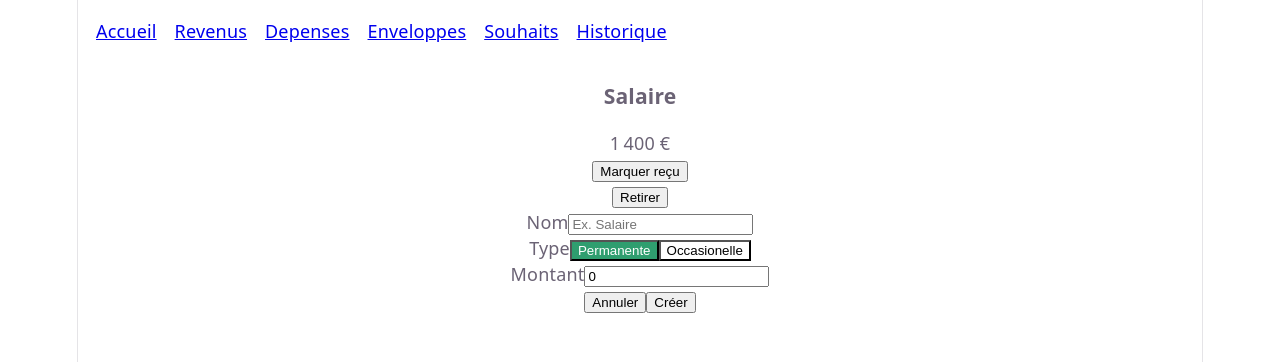
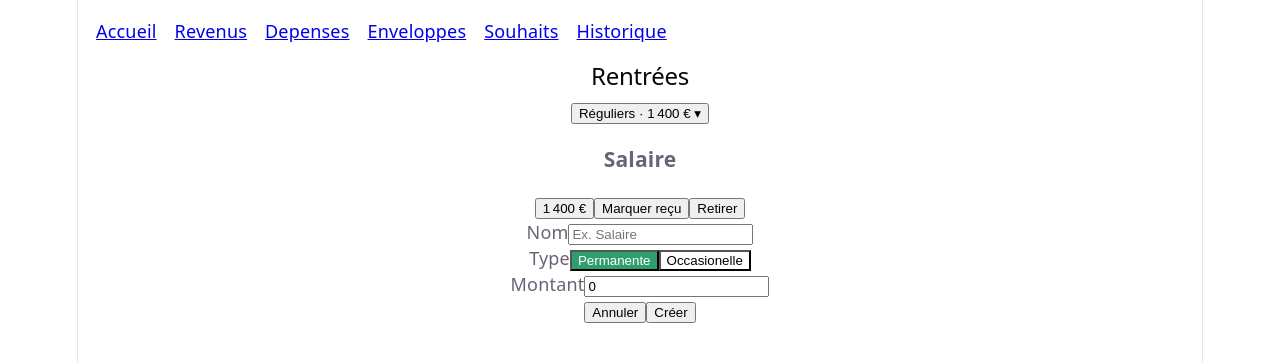
Before and after one commit to ShumiFr/Poyo, a React (Vite) app: page /revenus in a window 1280 px wide. Shown: the top 362 px of the page. Built offline with nearby package versions, Linux system fonts and the light colour scheme.

Commit message:
V1 complète: sections R1/D1, édition R3/D3, total à venir D8, suppression D9, légende A2, mois M2

```diff
--- a/src/components/DepenseCard.tsx
+++ b/src/components/DepenseCard.tsx
@@ -1,9 +1,16 @@
+import { useState } from 'react'
 import { useBudget } from '../store/useBudget'
+import { Modal } from './Modal'
+import FormEdition from './FormEdition'
 import format from '../lib/format'
 import type { Depense } from '../types'
 
 export default function DepenseCard({ depense }: { depense: Depense }) {
    const marquerPayer = useBudget((state) => state.marquerPayer)
+   const retirerDepense = useBudget((state) => state.retirerDepense)
+   const modifierDepense = useBudget((state) => state.modifierDepense)
+
+   const [enEdition, setEnEdition] = useState(false)
 
    return (
       <div id={depense.id} className={depense.estPayer ? "card payee" : "card"}>
@@ -11,10 +18,22 @@ export default function DepenseCard({ depense }: { depense: Depense }) {
             <h3 className="h3">{depense.nom}</h3>
             {depense.type === "regulier" ? <p>{format(depense.montant)} / mois</p> : <p>Occasionnel</p>}
          </div>
-         <h3 className="h3-depense">{format(depense.montant)}</h3>
+         <button className="h3-depense" onClick={() => setEnEdition(true)}>{format(depense.montant)}</button>
          <button onClick={() => marquerPayer(depense.id)}>
             {depense.estPayer ? "Payé ✓" : "Payer"}
          </button>
+         <button onClick={() => retirerDepense(depense.id)}>Supprimer</button>
+
+         <Modal isOpen={enEdition} onClose={() => setEnEdition(false)}>
+            <FormEdition
+               nomInitial={depense.nom}
+               montantInitial={depense.montant}
+               onEnregistrer={(nom, montant) => {
+                  modifierDepense(depense.id, nom, montant)
+                  setEnEdition(false)
+               }}
+            />
+         </Modal>
       </div>
    )
 }
--- /dev/null
+++ b/src/components/FormEdition.tsx
@@ -0,0 +1,31 @@
+import { useState } from 'react'
+
+export default function FormEdition({
+   nomInitial,
+   montantInitial,
+   onEnregistrer,
+}: {
+   nomInitial: string
+   montantInitial: number
+   onEnregistrer: (nom: string, montant: number) => void
+}) {
+   const [nom, setNom] = useState(nomInitial)
+   const [montant, setMontant] = useState(String(montantInitial))
+
+   const valeur = Number(montant.replace(',', '.'))
+   const invalide = nom.trim() === '' || valeur <= 0
+
+   return (
+      <div>
+         <label>Nom</label>
+         <input value={nom} onChange={(e) => setNom(e.target.value)} />
+
+         <label>Montant</label>
+         <input value={montant} onChange={(e) => setMontant(e.target.value)} />
+
+         <button disabled={invalide} onClick={() => onEnregistrer(nom.trim(), valeur)}>
+            Enregistrer
+         </button>
+      </div>
+   )
+}
--- a/src/lib/format.ts
+++ b/src/lib/format.ts
@@ -7,3 +7,12 @@ export default function format(number: number): string {
       maximumFractionDigits: decimales,
    }).format(number)
 }
+
+// Libellé « Août 2026 » à partir d'un index de mois (0-11) et d'une année.
+export function libelleMois(mois: number, annee: number): string {
+   const texte = new Date(annee, mois).toLocaleDateString('fr-FR', {
+      month: 'long',
+      year: 'numeric',
+   })
+   return texte.charAt(0).toUpperCase() + texte.slice(1)
+}
--- a/src/routes/depenses.tsx
+++ b/src/routes/depenses.tsx
@@ -1,27 +1,52 @@
 import { createFileRoute } from '@tanstack/react-router'
+import { useState } from 'react'
+import { Plus } from 'lucide-react'
 import DepenseCard from '../components/DepenseCard'
 import FormDepense from '../components/FormDepense'
 import { Modal } from '../components/Modal'
-import { useState } from 'react'
-import { Plus } from 'lucide-react'
 import { useBudget } from '../store/useBudget'
+import format from '../lib/format'
+import type { Depense } from '../types'
 
 export const Route = createFileRoute('/depenses')({
    component: RouteComponent,
 })
 
+function Section({ titre, liste }: { titre: string, liste: Depense[] }) {
+   const [ouvert, setOuvert] = useState(true)
+   const total = liste.reduce((somme, d) => somme + d.montant, 0)
+
+   return (
+      <div>
+         <button onClick={() => setOuvert(!ouvert)}>
+            {titre} · {format(total)} {ouvert ? '▾' : '▸'}
+         </button>
+         {ouvert && liste.map((depense) => (
+            <DepenseCard key={depense.id} depense={depense} />
+         ))}
+      </div>
+   )
+}
+
 function RouteComponent() {
    const depenses = useBudget((state) => state.depenses)
    const [isOpen, setIsOpen] = useState(false)
 
+   const regulieres = depenses.filter((d) => d.type === "regulier")
+   const ponctuelles = depenses.filter((d) => d.type === "occasionnel")
+
+   // D8 — total « à venir » : charges non payées (+ réserve courses plus tard)
+   const aVenir = depenses.filter((d) => !d.estPayer).reduce((somme, d) => somme + d.montant, 0)
+
    return (
       <div>
-      {depenses.map((depense) => (
-        <DepenseCard key={depense.id} depense={depense} />
-      ))}
+         <h2>Dépenses</h2>
+         <p>{format(aVenir)} à venir</p>
+
+         <Section titre="Régulières" liste={regulieres} />
+         {ponctuelles.length > 0 && <Section titre="Ponctuelles" liste={ponctuelles} />}
 
          <button onClick={() => setIsOpen(true)}><Plus /></button>
-
 
          <Modal isOpen={isOpen} onClose={() => setIsOpen(false)}>
             <FormDepense />
--- a/src/routes/index.tsx
+++ b/src/routes/index.tsx
@@ -1,7 +1,7 @@
 import { createFileRoute } from "@tanstack/react-router";
 import calculerDisponible from "../lib/calculs";
 import { useBudget } from "../store/useBudget";
-import format from "../lib/format";
+import format, { libelleMois } from "../lib/format";
 import { useState } from "react";
 import { Modal } from "../components/Modal";
 import PaveNumerique from "../components/PaveNumerique";
@@ -11,26 +11,60 @@ export const Route = createFileRoute('/')({
 })
 
 function DashboardComponent() {
-   const compte = useBudget((state) => (state.compte))
-   const depenses = useBudget((state) => (state.depenses))
-   const enveloppes = useBudget((state) => (state.enveloppes))
-   const voeux = useBudget((state) => (state.voeux))
-   const ajouterAuCompte = useBudget((state) => (state.ajouterAuCompte))
+   const compte = useBudget((state) => state.compte)
+   const mois = useBudget((state) => state.mois)
+   const annee = useBudget((state) => state.annee)
+   const depenses = useBudget((state) => state.depenses)
+   const enveloppes = useBudget((state) => state.enveloppes)
+   const voeux = useBudget((state) => state.voeux)
+   const ajouterAuCompte = useBudget((state) => state.ajouterAuCompte)
 
    const [open, setOpen] = useState(false)
 
    const totalDisponible = calculerDisponible(compte, depenses, enveloppes, voeux)
 
+   // A2 — montants dérivés de chaque catégorie
+   const chargesAVenir = depenses.filter((d) => !d.estPayer).reduce((s, d) => s + d.montant, 0)
+   const totalEnveloppes = enveloppes.reduce((s, e) => s + e.montant, 0)
+   const totalVoeux = voeux.reduce((s, v) => s + v.montantActuel, 0)
+
+   const chargesNonPayees = depenses.filter((d) => !d.estPayer).length
+
    return (
       <>
-         <div>Dashboard</div>
-         <p>Disponible: {format(Math.max(0, totalDisponible))}</p>
+         <h2>{libelleMois(mois, annee)}</h2>
+
+         <p>Disponible : {format(Math.max(0, totalDisponible))}</p>
          {totalDisponible < 0 && <p>Il manque {format(-totalDisponible)}</p>}
 
-         <button onClick={() => setOpen(true)}>+</button>
+         {/* A2 — légende détaillée */}
+         <ul>
+            <li>
+               <span>🟢 Disponible</span>
+               <span>{format(Math.max(0, totalDisponible))}</span>
+            </li>
+            <li>
+               <span>🔴 Charges à venir ({chargesNonPayees})</span>
+               <span>{format(chargesAVenir)}</span>
+            </li>
+            <li>
+               <span>🔵 Enveloppes ({enveloppes.length})</span>
+               <span>{format(totalEnveloppes)}</span>
+            </li>
+            <li>
+               <span>🟣 Vœux ({voeux.length})</span>
+               <span>{format(totalVoeux)}</span>
+            </li>
+         </ul>
+
+         <button onClick={() => setOpen(true)}>+ Ajouter de l'argent</button>
 
          <Modal isOpen={open} onClose={() => setOpen(false)}>
-            <PaveNumerique titre="Ajouter de l'argent" sousTitre="Entrée sur le compte" onValider={(montant) => { ajouterAuCompte(montant); setOpen(false) }} />
+            <PaveNumerique
+               titre="Ajouter de l'argent"
+               sousTitre="Entrée sur le compte"
+               onValider={(montant) => { ajouterAuCompte(montant); setOpen(false) }}
+            />
          </Modal>
       </>
    )
--- a/src/routes/revenus.tsx
+++ b/src/routes/revenus.tsx
@@ -1,48 +1,73 @@
 import { createFileRoute } from '@tanstack/react-router'
+import { useState } from 'react'
 import { useBudget } from '../store/useBudget'
 import Form from '../components/FormRevenu'
+import FormEdition from '../components/FormEdition'
+import { Modal } from '../components/Modal'
 import format from '../lib/format'
+import type { Revenu } from '../types'
 
 export const Route = createFileRoute('/revenus')({
    component: RouteComponent,
 })
 
+function Section({ titre, liste }: { titre: string, liste: Revenu[] }) {
+   const retirerRevenu = useBudget((state) => state.retirerRevenu)
+   const marquerRecu = useBudget((state) => state.marquerRecu)
+   const modifierRevenu = useBudget((state) => state.modifierRevenu)
+
+   const [ouvert, setOuvert] = useState(true)
+   const [enEdition, setEnEdition] = useState<Revenu | null>(null)
+
+   const total = liste.reduce((somme, r) => somme + r.montant, 0)
+
+   return (
+      <div>
+         <button onClick={() => setOuvert(!ouvert)}>
+            {titre} · {format(total)} {ouvert ? '▾' : '▸'}
+         </button>
+
+         {ouvert && liste.map((revenu) => (
+            <div key={revenu.id} className={revenu.estRecu ? "card recu" : "card"}>
+               <h3 className="h3">{revenu.nom}</h3>
+               <button onClick={() => setEnEdition(revenu)}>{format(revenu.montant)}</button>
+               <button onClick={() => marquerRecu(revenu.id)}>
+                  {revenu.estRecu ? "Reçu ✓" : "Marquer reçu"}
+               </button>
+               <button onClick={() => retirerRevenu(revenu.id)}>Retirer</button>
+            </div>
+         ))}
+
+         <Modal isOpen={enEdition !== null} onClose={() => setEnEdition(null)}>
+            {enEdition && (
+               <FormEdition
+                  nomInitial={enEdition.nom}
+                  montantInitial={enEdition.montant}
+                  onEnregistrer={(nom, montant) => {
+                     modifierRevenu(enEdition.id, nom, montant)
+                     setEnEdition(null)
+                  }}
+               />
+            )}
+         </Modal>
+      </div>
+   )
+}
+
 function RouteComponent() {
    const revenus = useBudget((state) => state.revenus)
-   const retirerRevenu = useBudget((state) => state.retirerRevenu)
-   const marquerRecu = useBudget((state) => state.marquerRecu)
 
-   function handleDelete(e: React.MouseEvent<HTMLButtonElement>) {
-      e.preventDefault()
+   const reguliers = revenus.filter((r) => r.type === "regulier")
+   const ponctuelles = revenus.filter((r) => r.type === "occasionnel")
 
-      const id = e.currentTarget.id
+   return (
+      <div>
+         <h2>Rentrées</h2>
 
-      retirerRevenu(id)
-   }
+         <Section titre="Réguliers" liste={reguliers} />
+         {ponctuelles.length > 0 && <Section titre="Ponctuelles" liste={ponctuelles} />}
 
-   function handleRecu(e: React.MouseEvent<HTMLButtonElement>) {
-      e.preventDefault()
-
-      const id = e.currentTarget.id
-
-      marquerRecu(id)
-   }
-
-   return <div>
-      {revenus.map((revenu) => (
-         <div key={revenu.id} className={revenu.estRecu ? "recu" : ""}>
-            <h3>{revenu.nom}</h3>
-            <p>{format(revenu.montant)}</p>
-            <div>
-               <button id={revenu.id} onClick={handleRecu}>
-                  {revenu.estRecu ? "Reçu ✓" : "Marquer reçu"}
-               </button>
-            </div>
-            <div>
-               <button id={revenu.id} onClick={handleDelete}>Retirer</button>
-            </div>
-         </div>
-      ))}
-      <Form />
-   </div>
+         <Form />
+      </div>
+   )
 }
--- a/src/store/useBudget.ts
+++ b/src/store/useBudget.ts
@@ -4,6 +4,8 @@ import type { Depense, Enveloppe, Flux, Revenu, TypeAction, Voeu } from "../type
 
 export interface BudgetStore {
    compte: number,
+   mois: number,
+   annee: number,
    revenus: Revenu[],
    depenses: Depense[],
    enveloppes: Enveloppe[],
@@ -20,10 +22,13 @@ export interface BudgetStore {
    ajouterRevenu: (revenu: Revenu) => void
    retirerRevenu: (id: string) => void
    marquerRecu: (id: string) => void
+   modifierRevenu: (id: string, nom: string, montant: number) => void
 
    //Depenses
    ajouterDepense: (depense: Depense) => void
+   retirerDepense: (id: string) => void
    marquerPayer: (id: string) => void
+   modifierDepense: (id: string, nom: string, montant: number) => void
 
    //Enveloppes
    ajouterArgentEnveloppe: (id: string, montant: number) => void
@@ -32,21 +37,12 @@ export interface BudgetStore {
    //Voeux
    ajouterArgentVoeu: (id: string, montant: number) => void
    retirerArgentVoeu: (id: string, montant: number) => void
-   /*retirerDepense: (id: string) => void
-   marquerPayer: (id: string) => void
-
-   //Enveloppes
-   ajouterEnveloppe: (enveloppe: Enveloppe) => void
-   retirerEnveloppe: (id: string) => void
-
-   //Voeux
-   ajouterVoeu: (voeu: Voeu) => void
-   retirerVoeu: (id: string) => void
-   */
 }
 
 export const useBudget = create<BudgetStore>()(persist((set, get) => ({
    compte: 0,
+   mois: new Date().getMonth(),
+   annee: new Date().getFullYear(),
    revenus: [
       {
          id: "1",
@@ -128,12 +124,35 @@ export const useBudget = create<BudgetStore>()(persist((set, get) => ({
             ? state.compte + revenu.montant
             : state.compte - revenu.montant,
       }))
-      get().ajouterMouvement(revenu.nom, revenu.montant, devientRecu ? "revenu" : "depense")
+      get().ajouterMouvement(
+         devientRecu ? revenu.nom : "Annulation — " + revenu.nom,
+         revenu.montant,
+         devientRecu ? "revenu" : "depense"
+      )
    },
+
+   modifierRevenu: (id, nom, montant) =>
+      set((state) => ({
+         revenus: state.revenus.map((r) =>
+            r.id === id ? { ...r, nom, montant } : r
+         )
+      })),
 
    ajouterDepense: (depense) =>
       set((state) => ({
          depenses: [...state.depenses, depense]
+      })),
+
+   retirerDepense: (id) =>
+      set((state) => ({
+         depenses: state.depenses.filter((depense) => depense.id !== id)
+      })),
+
+   modifierDepense: (id, nom, montant) =>
+      set((state) => ({
+         depenses: state.depenses.map((d) =>
+            d.id === id ? { ...d, nom, montant } : d
+         )
       })),
 
    marquerPayer: (id) => {
@@ -148,7 +167,11 @@ export const useBudget = create<BudgetStore>()(persist((set, get) => ({
             ? state.compte - depense.montant
             : state.compte + depense.montant,
       }))
-      get().ajouterMouvement(depense.nom, depense.montant, devientPayee ? "depense" : "revenu")
+      get().ajouterMouvement(
+         devientPayee ? depense.nom : "Annulation — " + depense.nom,
+         depense.montant,
+         devientPayee ? "depense" : "revenu"
+      )
    },
 
    ajouterArgentEnveloppe: (id, montant) => {
```
Also changed, not shown: 1 other file (tests, documents, lock files or other folders). Lines whose indentation alone changed are shown as unchanged.
